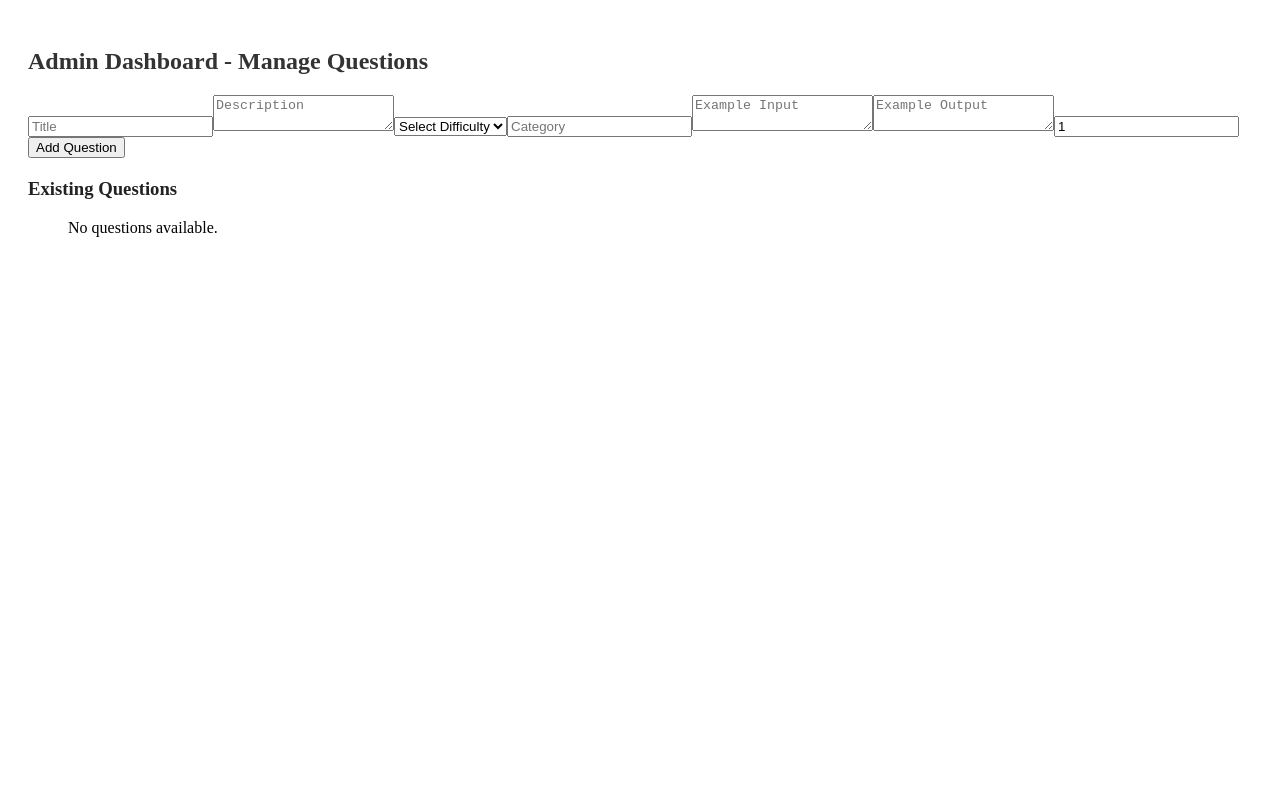
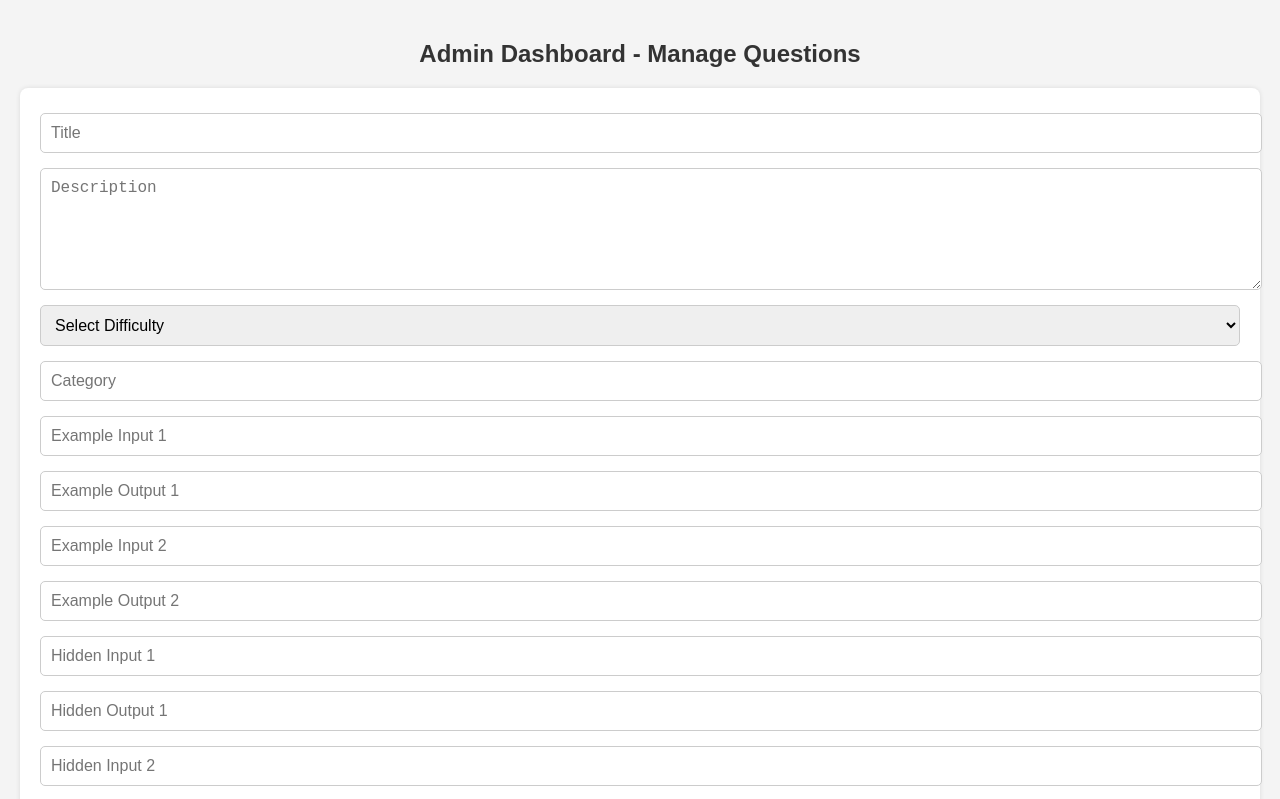
Before and after one commit to Manvith-M-Nayak/edutech, a React (Create React App) app in the folder frontend/: page /admin in a window 1280 px wide. Shown: the top 799 px of the page. Built offline with nearby package versions, Linux system fonts and the light colour scheme.

Commit message:
updated the question model
Changed the model and also its functionalities

```diff
--- /dev/null
+++ b/frontend/src/AdminDashboard.css
@@ -0,0 +1,87 @@
+body {
+    font-family: Arial, sans-serif;
+    background-color: #f4f4f4;
+    margin: 0;
+    padding: 0;
+}
+
+.container {
+    width: 80%;
+    margin: 20px auto;
+    background: white;
+    padding: 20px;
+    border-radius: 8px;
+    box-shadow: 0 0 10px rgba(0, 0, 0, 0.1);
+}
+
+h2, h3 {
+    text-align: center;
+    color: #333;
+}
+
+form {
+    display: flex;
+    flex-direction: column;
+    gap: 10px;
+    padding: 20px;
+    background: #fff;
+    border-radius: 8px;
+    box-shadow: 0 0 5px rgba(0, 0, 0, 0.1);
+}
+
+input, select, textarea {
+    width: 100%;
+    padding: 10px;
+    margin-top: 5px;
+    border: 1px solid #ccc;
+    border-radius: 5px;
+    font-size: 16px;
+}
+
+textarea {
+    height: 100px;
+    resize: vertical;
+}
+
+button {
+    background: #007bff;
+    color: white;
+    padding: 10px;
+    border: none;
+    cursor: pointer;
+    font-size: 16px;
+    border-radius: 5px;
+    transition: background 0.3s;
+}
+
+button:hover {
+    background: #0056b3;
+}
+
+button[type="button"] {
+    background: #dc3545;
+}
+
+button[type="button"]:hover {
+    background: #c82333;
+}
+
+ul {
+    list-style-type: none;
+    padding: 0;
+}
+
+li {
+    background: white;
+    margin: 10px 0;
+    padding: 10px;
+    border-radius: 5px;
+    display: flex;
+    justify-content: space-between;
+    align-items: center;
+    box-shadow: 0 0 5px rgba(0, 0, 0, 0.1);
+}
+
+li button {
+    margin-left: 10px;
+}
--- a/frontend/src/AdminDashboard.js
+++ b/frontend/src/AdminDashboard.js
@@ -1,15 +1,19 @@
 import React, { useEffect, useState } from 'react';
+import './AdminDashboard.css';
 
 const AdminDashboard = () => {
     const [questions, setQuestions] = useState([]);
     const [newQuestion, setNewQuestion] = useState({
-        title: '', description: '', difficulty: '', category: '', exampleInput: '', exampleOutput: '', points: 1
+        title: '', description: '', difficulty: '', category: '',
+        exampleInput1: '', exampleInput2: '', exampleOutput1: '', exampleOutput2: '',
+        hiddenInput1: '', hiddenInput2: '', hiddenInput3: '',
+        hiddenOutput1: '', hiddenOutput2: '', hiddenOutput3: '',
+        points: 1
     });
-    const [editingQuestionId, setEditingQuestionId] = useState(null); // ✅ Track the question being edited
+    const [editingQuestionId, setEditingQuestionId] = useState(null);
 
-    const token = localStorage.getItem('authToken'); // ✅ Get authentication token
+    const token = localStorage.getItem('authToken');
 
-    // Function to fetch all questions
     const fetchQuestions = () => {
         if (!token) {
             console.error("No token found. Please log in.");
@@ -20,12 +24,11 @@ const AdminDashboard = () => {
             method: 'GET',
             headers: {
                 'Content-Type': 'application/json',
-                'Authorization': `Bearer ${token}` // ✅ Send token
+                'Authorization': `Bearer ${token}`
             }
         })
         .then(res => res.json())
         .then(data => {
-            console.log("API Response:", data); // ✅ Debugging Step
             if (Array.isArray(data)) {
                 setQuestions(data);
             } else {
@@ -35,67 +38,65 @@ const AdminDashboard = () => {
         .catch(err => console.error('Error fetching questions:', err));
     };
 
-    // Fetch questions when component loads
     useEffect(() => {
         fetchQuestions();
     });
 
-    // Handle input changes
     const handleChange = (e) => {
         setNewQuestion({ ...newQuestion, [e.target.name]: e.target.value });
     };
 
-    // Handle form submission to add or update a question
     const handleSubmit = (e) => {
         e.preventDefault();
-
         if (!token) {
             alert("No authentication token found. Please log in again.");
             return;
         }
 
         const url = editingQuestionId
-            ? `http://localhost:5000/admin/questions/${editingQuestionId}`  // ✅ Update endpoint for editing
-            : 'http://localhost:5000/admin/questions';  // ✅ Add endpoint
+            ? `http://localhost:5000/admin/questions/${editingQuestionId}`
+            : 'http://localhost:5000/admin/questions';
 
-        const method = editingQuestionId ? 'PUT' : 'POST'; // ✅ Use PUT if editing
+        const method = editingQuestionId ? 'PUT' : 'POST';
 
         fetch(url, {
             method: method,
             headers: {
                 'Content-Type': 'application/json',
-                'Authorization': `Bearer ${token}` // ✅ Ensure admin authentication
+                'Authorization': `Bearer ${token}`
             },
             body: JSON.stringify(newQuestion)
         })
         .then(res => res.json())
         .then(data => {
-            console.log("Response:", data); // ✅ Debugging
-            if (data.message.includes("successfully")) {
-                alert(data.message);
-                setNewQuestion({ title: '', description: '', difficulty: '', category: '', exampleInput: '', exampleOutput: '', points: 1 });
-                setEditingQuestionId(null); // ✅ Reset edit mode
-                fetchQuestions(); // ✅ Refresh list
-            } else {
-                alert("Failed: " + data.message);
-            }
+            alert(data.message);
+            setNewQuestion({ title: '', description: '', difficulty: '', category: '',
+                exampleInput1: '', exampleInput2: '', exampleOutput1: '', exampleOutput2: '',
+                hiddenInput1: '', hiddenInput2: '', hiddenInput3: '',
+                hiddenOutput1: '', hiddenOutput2: '', hiddenOutput3: '',
+                points: 1
+            });
+            setEditingQuestionId(null);
+            fetchQuestions();
         })
         .catch(err => console.error('Error:', err));
     };
 
-    // Handle edit button click
     const handleEdit = (question) => {
         setNewQuestion(question);
         setEditingQuestionId(question._id);
     };
 
-    // Handle cancel edit
     const handleCancelEdit = () => {
-        setNewQuestion({ title: '', description: '', difficulty: '', category: '', exampleInput: '', exampleOutput: '', points: 1 });
+        setNewQuestion({ title: '', description: '', difficulty: '', category: '',
+            exampleInput1: '', exampleInput2: '', exampleOutput1: '', exampleOutput2: '',
+            hiddenInput1: '', hiddenInput2: '', hiddenInput3: '',
+            hiddenOutput1: '', hiddenOutput2: '', hiddenOutput3: '',
+            points: 1
+        });
         setEditingQuestionId(null);
     };
 
-    // ✅ Delete a question
     const handleDelete = (id) => {
         if (!window.confirm("Are you sure you want to delete this question?")) {
             return;
@@ -105,14 +106,13 @@ const AdminDashboard = () => {
             method: 'DELETE',
             headers: {
                 'Content-Type': 'application/json',
-                'Authorization': `Bearer ${token}` // ✅ Ensure admin authentication
+                'Authorization': `Bearer ${token}`
             }
         })
         .then(res => res.json())
         .then(data => {
-            console.log("Delete Response:", data);
             alert(data.message);
-            fetchQuestions(); // ✅ Refresh list after deletion
+            fetchQuestions();
         })
         .catch(err => console.error('Error deleting question:', err));
     };
@@ -130,26 +130,28 @@ const AdminDashboard = () => {
                     <option value="Hard">Hard</option>
                 </select>
                 <input name="category" placeholder="Category" value={newQuestion.category} onChange={handleChange} required />
-                <textarea name="exampleInput" placeholder="Example Input" value={newQuestion.exampleInput} onChange={handleChange} required />
-                <textarea name="exampleOutput" placeholder="Example Output" value={newQuestion.exampleOutput} onChange={handleChange} required />
-                <input name="points" placeholder='points' value={newQuestion.points} onChange={handleChange} required />
+                <input name="exampleInput1" placeholder="Example Input 1" value={newQuestion.exampleInput1} onChange={handleChange} required />
+                <input name="exampleOutput1" placeholder="Example Output 1" value={newQuestion.exampleOutput1} onChange={handleChange} required />
+                <input name="exampleInput2" placeholder="Example Input 2" value={newQuestion.exampleInput2} onChange={handleChange} required />
+                <input name="exampleOutput2" placeholder="Example Output 2" value={newQuestion.exampleOutput2} onChange={handleChange} required />
+                <input name="hiddenInput1" placeholder="Hidden Input 1" value={newQuestion.hiddenInput1} onChange={handleChange} required />
+                <input name="hiddenOutput1" placeholder="Hidden Output 1" value={newQuestion.hiddenOutput1} onChange={handleChange} required />
+                <input name="hiddenInput2" placeholder="Hidden Input 2" value={newQuestion.hiddenInput2} onChange={handleChange} required />
+                <input name="hiddenOutput2" placeholder="Hidden Output 2" value={newQuestion.hiddenOutput2} onChange={handleChange} required />
+                <input name="hiddenInput3" placeholder="Hidden Input 3" value={newQuestion.hiddenInput3} onChange={handleChange} required />
+                <input name="hiddenOutput3" placeholder="Hidden Output 3" value={newQuestion.hiddenOutput3} onChange={handleChange} required />
+                <input name="points" placeholder='Points' value={newQuestion.points} onChange={handleChange} required />
                 <button type="submit">{editingQuestionId ? "Update Question" : "Add Question"}</button>
                 {editingQuestionId && <button type="button" onClick={handleCancelEdit}>Cancel</button>}
             </form>
-
             <h3>Existing Questions</h3>
             <ul>
-                {questions.length > 0 ? (
-                    questions.map(q => (
-                        <li key={q._id}>
-                            {q.title} - {q.difficulty}
-                            <button onClick={() => handleEdit(q)}>Edit</button>
-                            <button onClick={() => handleDelete(q._id)}>Delete</button>
-                        </li>
-                    ))
-                ) : (
-                    <p>No questions available.</p>
-                )}
+                {questions.map(q => (
+                    <li key={q._id}>{q.title} - {q.difficulty}
+                        <button onClick={() => handleEdit(q)}>Edit</button>
+                        <button onClick={() => handleDelete(q._id)}>Delete</button>
+                    </li>
+                ))}
             </ul>
         </div>
     );
--- a/frontend/src/App.js
+++ b/frontend/src/App.js
@@ -162,10 +162,10 @@ function App() {
         <Route path="/home" element={<Home/>} />
         <Route path="/register" element={<Register />} />
         <Route path="/profile" element={<Profile />} />
+        <Route path="/admin" element={<AdminDashboard />} />
         <Route path="/languages" element={<LanguageSelection />} />
         <Route path="/assistance" element={<TeacherAssistance />} />
         <Route path="/questions" element={<Questions />} />
-        <Route path="/admin" element={<AdminDashboard />} />
         <Route path="/question/:id" element={<QuestionDetails />} />
       </Routes>
     </BrowserRouter>
--- a/frontend/src/components/QuestionDetails.js
+++ b/frontend/src/components/QuestionDetails.js
@@ -66,10 +66,10 @@ const QuestionDetails = () => {
         </select>
       </div>
 
-      <div className="question-example">
+      {/* <div className="question-example">
         <p><strong>Example Input:</strong> {question.exampleInput}</p>
         <p><strong>Example Output:</strong> {question.exampleOutput}</p>
-      </div>
+      </div> */}
 
       <textarea
         className="solution-input"
```
Also changed, not shown: 2 other files (tests, documents, lock files or other folders).
